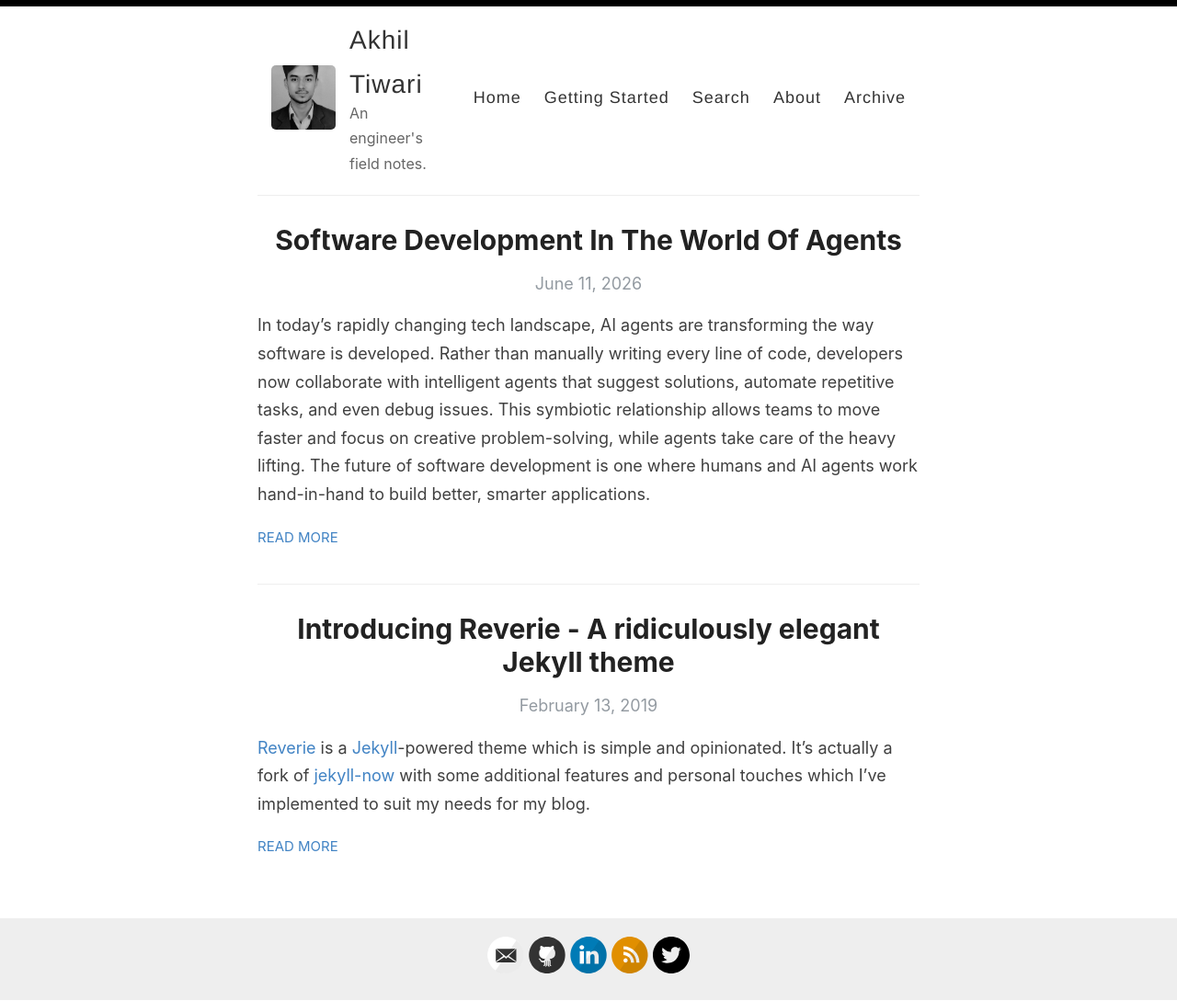
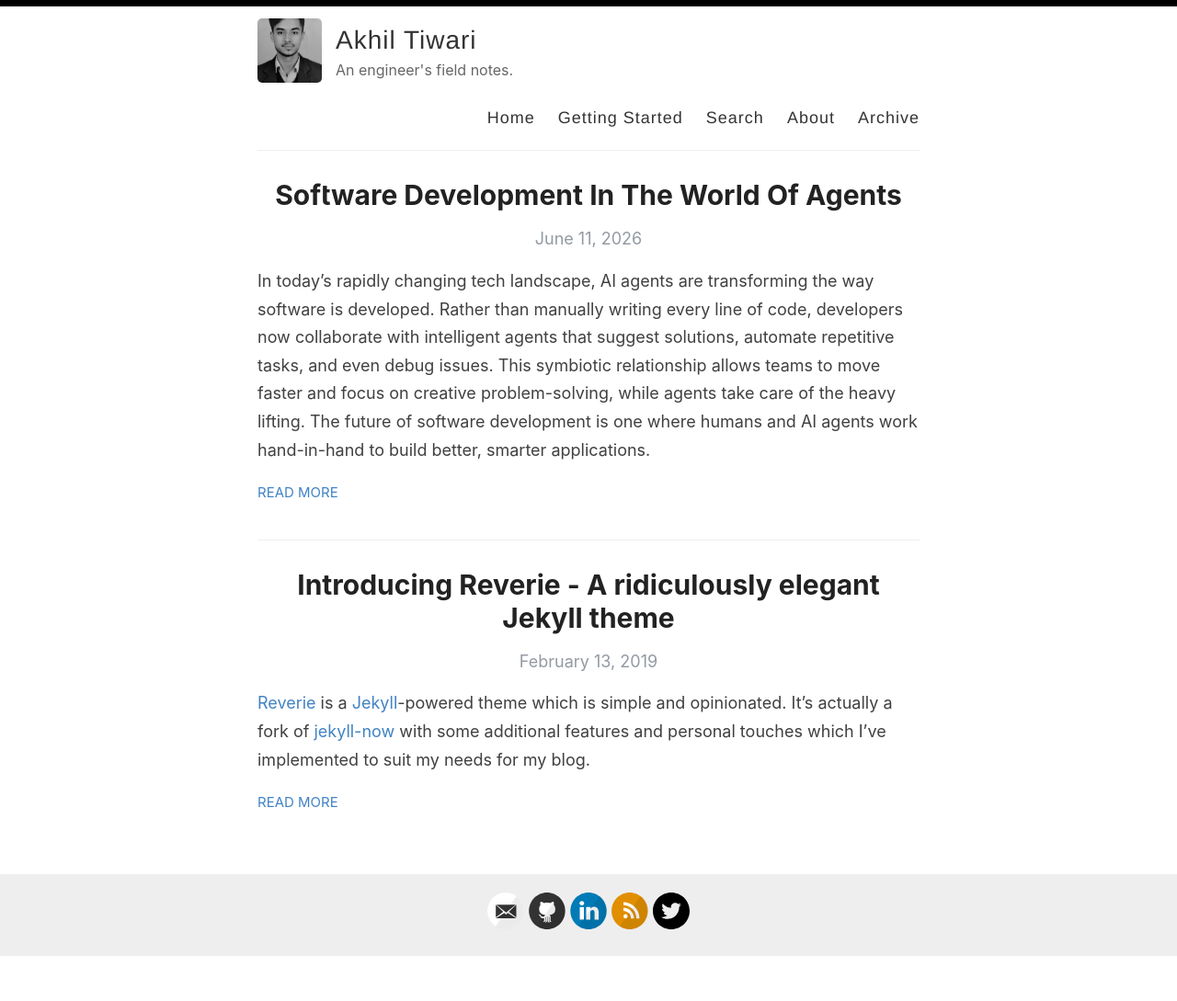
Before and after one commit to hero-007/atnotes.in, a Jekyll site: the page built from index.html, in a window 1280 px wide. Shown: the whole page at 92% size. Built offline with Jekyll 4.4.1, drawn with Linux system fonts in a browser that asks for light colours; the list of posts is cut into pages by our own code; after the commit the page ends 1040 px from its top, so only the background shows below that.

Commit message:
Refactor layout styles for masthead and site info sections, replacing flexbox with float for better alignment and responsiveness.

```diff
--- a/assets/style.scss
+++ b/assets/style.scss
@@ -271,24 +271,20 @@ p > img {
 .masthead {
   padding: 20px 0;
   border-bottom: 1px solid $lightGray;
-  display: flex;
-  align-items: center;
-  flex-wrap: wrap;
-  gap: 15px;
 
   @include mobile {
     text-align: center;
-    flex-direction: column;
-    align-items: center;
   }
 }
 
 .site-avatar {
-  flex-shrink: 0;
+  float: left;
   width: 70px;
   height: 70px;
+  margin-right: 15px;
 
   @include mobile {
+    float: none;
     display: block;
     margin: 0 auto;
   }
@@ -302,10 +298,10 @@ p > img {
 }
 
 .site-info {
-  flex: 1;
-  min-width: 0;
+  float: left;
 
   @include mobile {
+    float: none;
     display: block;
     margin: 0 auto;
   }
@@ -337,12 +333,13 @@ p > img {
 }
 
 nav {
-  margin-left: auto;
+  float: right;
+  margin-top: 23px; // @TODO: Vertically middle align
   font-family: $helveticaNeue;
   font-size: 18px;
 
   @include mobile {
-    margin-left: 0;
+    float: none;
     margin-top: 9px;
     display: block;
     font-size: 16px;
```
